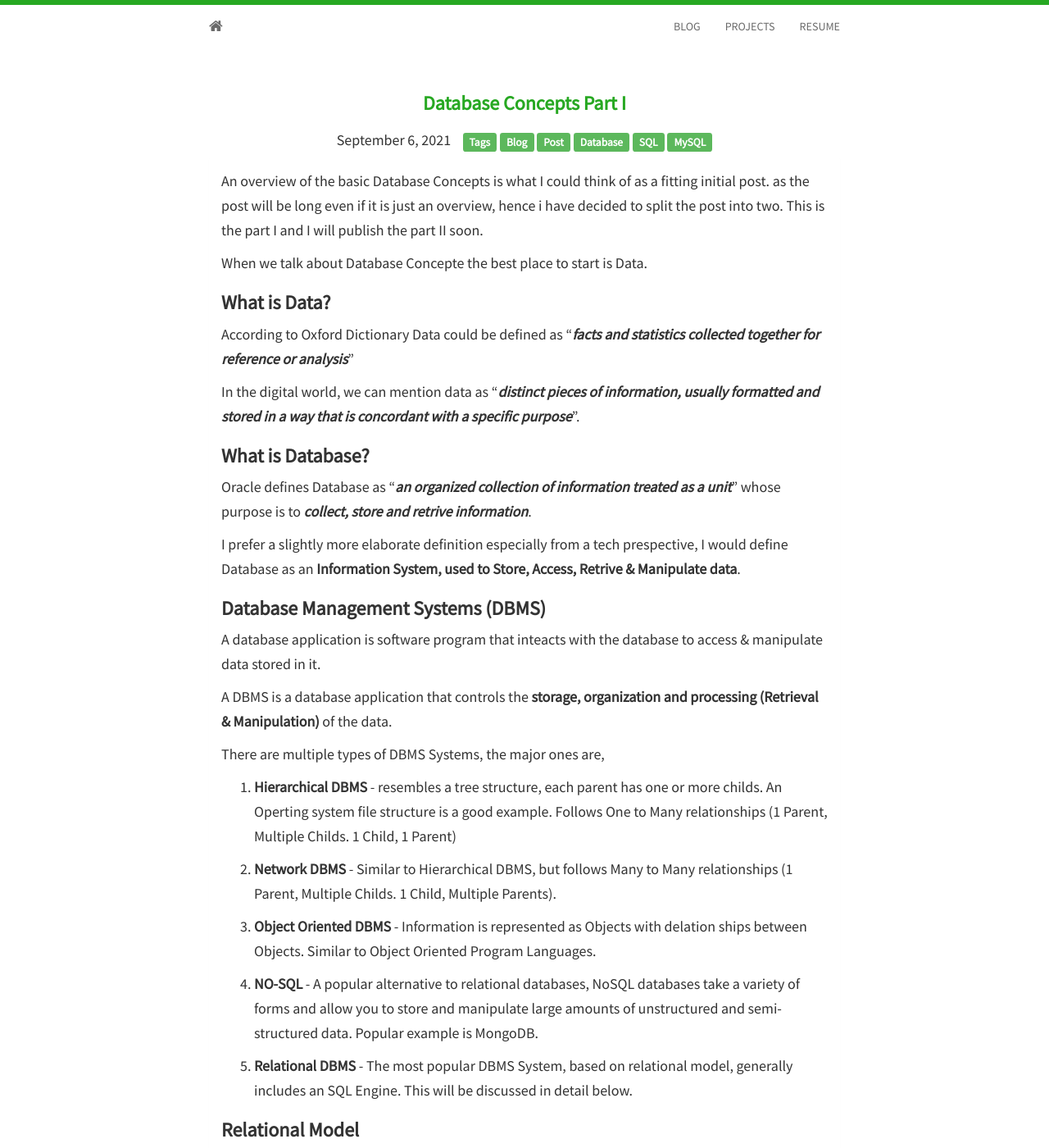
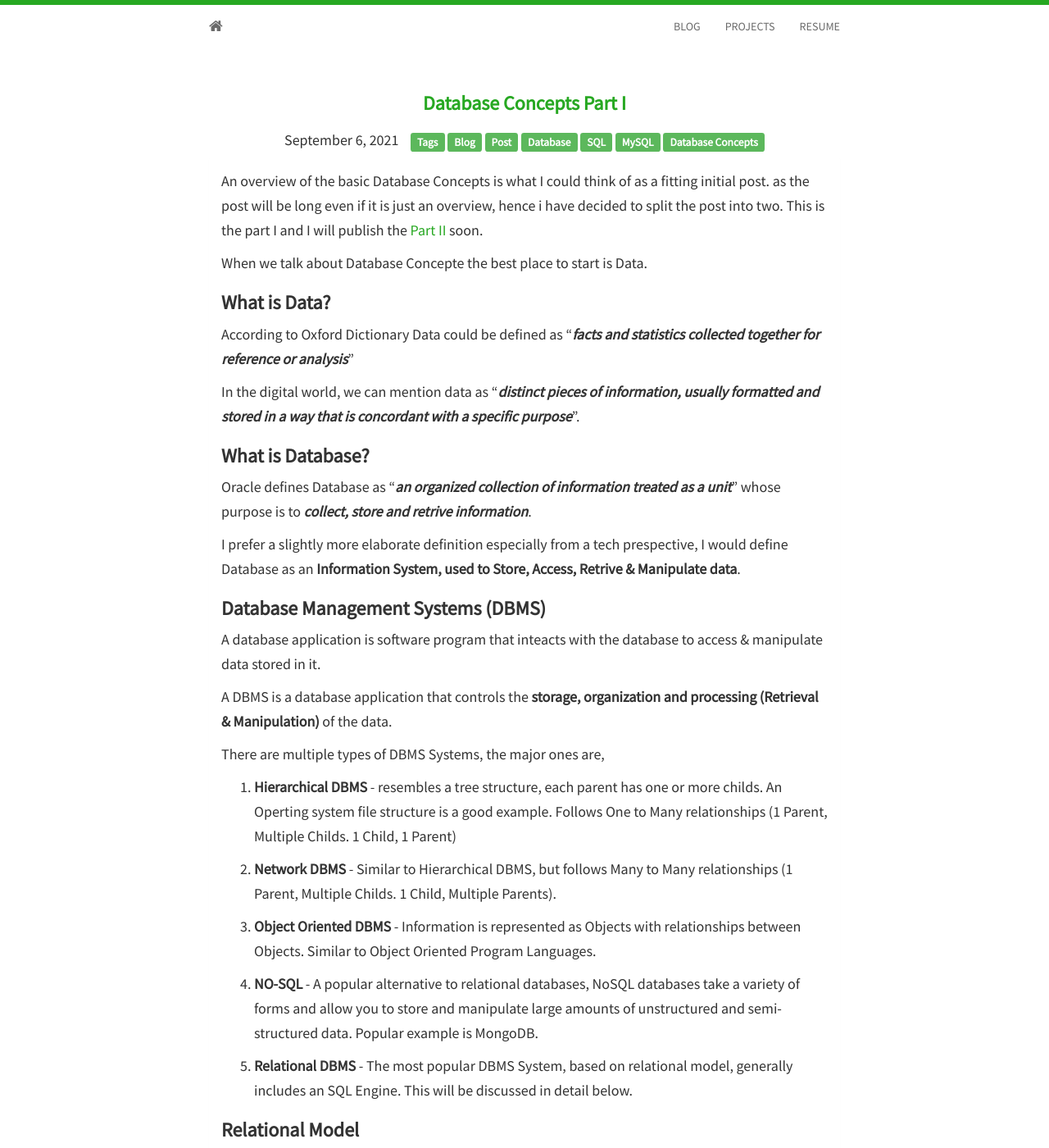
Before and after one commit to sandeepnarayankv/sustain, a Jekyll site: the page built from _posts/2021-09-06-Database_Concepts_1.md, in a window 1280 px wide and 1400 px high. Shown: the whole window at 82% size. Built offline with Jekyll 4.4.1, drawn with Linux system fonts in a browser that asks for light colours; nearby versions of some CDN libraries; some of the changed text lies outside the part shown.

Commit message:
Added Database Concepts Part 2 Blog & modifications to part1

```diff
--- a/_posts/2021-09-06-Database_Concepts_1.md
+++ b/_posts/2021-09-06-Database_Concepts_1.md
@@ -8,9 +8,10 @@
 - Database
 - SQL
 - MySQL
+- Database Concepts
 ---
 
-An overview of the basic Database Concepts is what I could think of as a fitting initial post. as the post will be long even if it is just an overview, hence i have decided to split the post into two. This is the part I and I will publish the part II soon.
+An overview of the basic Database Concepts is what I could think of as a fitting initial post. as the post will be long even if it is just an overview, hence i have decided to split the post into two. This is the part I and I will publish the [Part II](https://sandeepnarayankv.github.io/mysite//Database_Concepts_2.html) soon.
 
 When we talk about Database Concepte the best place to start is Data.
 
@@ -38,7 +39,7 @@
 
 2. **Network DBMS** - Similar to Hierarchical DBMS, but follows Many to Many relationships (1 Parent, Multiple Childs. 1 Child, Multiple Parents).
 
-3. **Object Oriented DBMS** - Information is represented as Objects with delation ships between Objects. Similar to Object Oriented Program Languages.
+3. **Object Oriented DBMS** - Information is represented as Objects with relationships between Objects. Similar to Object Oriented Program Languages.
 
 4. **NO-SQL** - A popular alternative to relational databases, NoSQL databases take a variety of forms and allow you to store and manipulate large amounts of unstructured and semi-structured data. Popular example is MongoDB.
 
```
Also changed, not shown: other parts of _posts/2021-09-06-Database_Concepts_1.md (+3 -3 lines).
